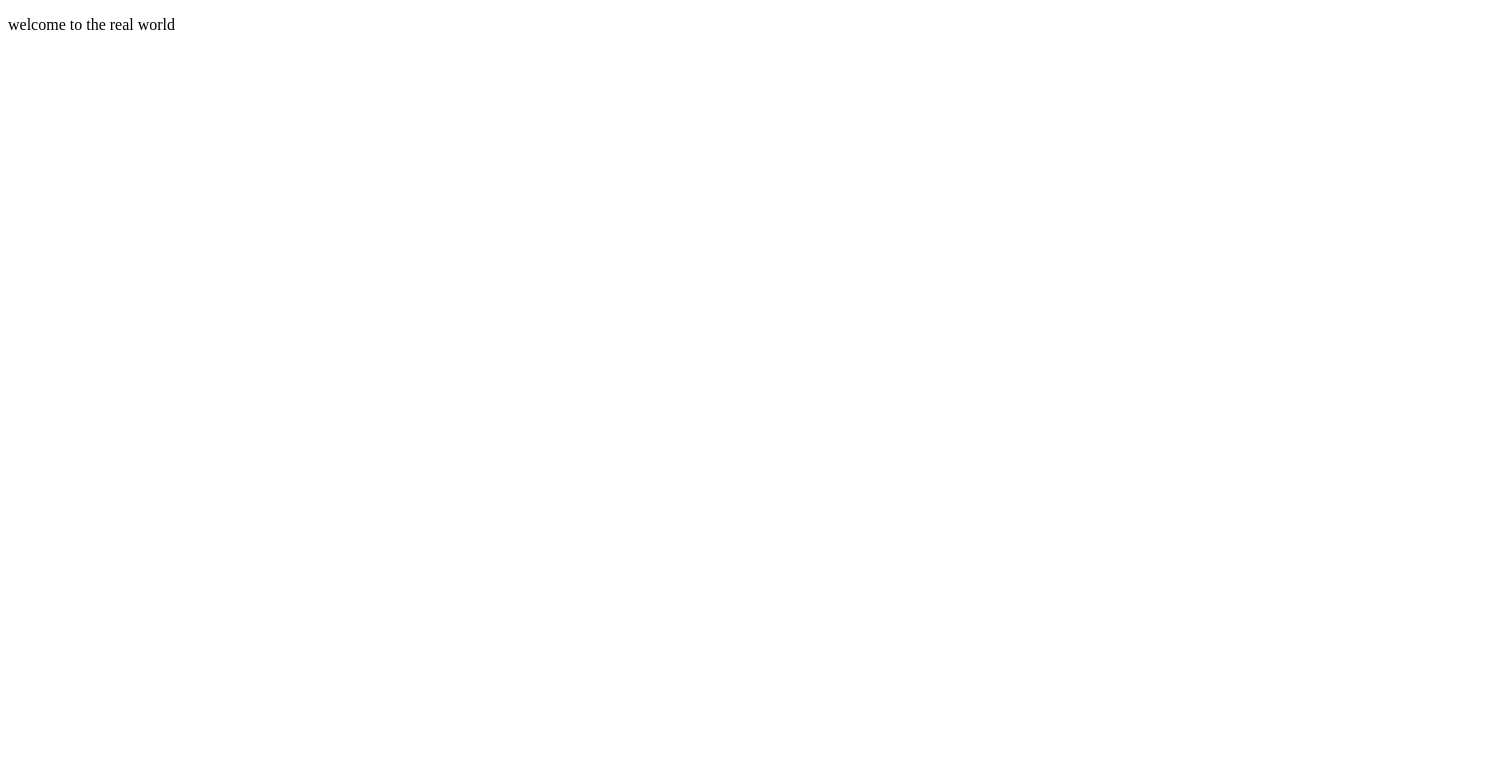
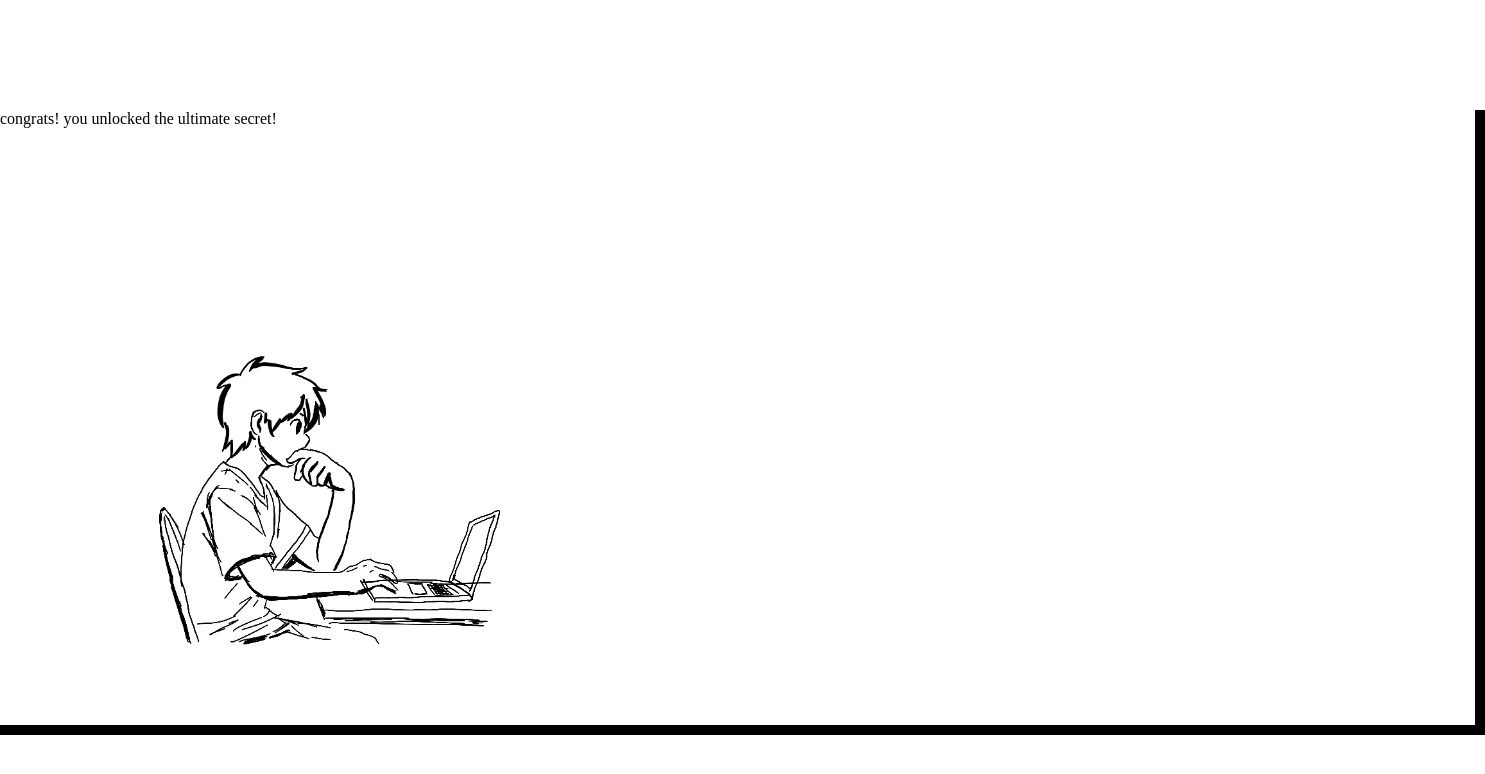
Before and after one commit to ryan-webcoding/portfolio, a plain HTML site: page stage3/index.html in a window 1280 px wide. Shown: the whole page, 1485 px wide, since content can reach past the window. Drawn offline with Linux system fonts and the light colour scheme.

Commit message:
adding more stages

```diff
--- a/stage2/index.js
+++ b/stage2/index.js
@@ -89,7 +89,10 @@ function playAnimation() {
 }
 
 function updateCounter() {
-  if (reachedMaxCount) return; // Stop counting after 100
+  if (reachedMaxCount) {
+    window.location.href = "../stage3/index.html"; // Redirect to another page
+    return;
+  }
 
   clickCount++;
   const counterElement = document.querySelector(".counter");
--- a/stage3/index.html
+++ b/stage3/index.html
@@ -4,8 +4,16 @@
     <meta charset="UTF-8" />
     <meta name="viewport" content="width=device-width, initial-scale=1.0" />
     <title>Document</title>
+    <link rel="stylesheet" href="./style.css" />
   </head>
   <body>
-    <p>welcome to the real world</p>
+    <p class="counter">congrats! you unlocked the ultimate secret!</p>
+    <img id="laptop" src="./laptop.png" alt="laptop" />
+    <img id="animation" src="./1.png" alt="idle" />
+    <div class="balls-scene-container">
+      <div class="wall"></div>
+      <div class="floor"></div>
+    </div>
+    <script src="./index.js"></script>
   </body>
 </html>
--- /dev/null
+++ b/stage3/index.js
@@ -0,0 +1,15 @@
+document.addEventListener("DOMContentLoaded", () => {
+  const img = document.getElementById("laptop");
+
+  img.addEventListener("mouseenter", () => {
+    img.src = "./laptop_on.png";
+  });
+
+  img.addEventListener("mouseleave", () => {
+    img.src = "./laptop.png";
+  });
+
+  img.addEventListener("click", () => {
+    window.location.href = "../stage4/index.html";
+  });
+});
--- /dev/null
+++ b/stage3/style.css
@@ -0,0 +1,66 @@
+*,
+*::before,
+*::after {
+  margin: 0;
+  padding: 0;
+  box-sizing: border-box;
+}
+
+.wall {
+  margin: 0;
+  margin-left: 1015px;
+  padding: 0;
+  position: absolute;
+  width: 10px;
+  height: 615px;
+  background-color: black;
+  z-index: 1; /* Lower stacking order */
+}
+
+.floor {
+  margin: 0;
+  width: 1485px;
+  height: 10px;
+  position: absolute;
+  margin-top: 615px;
+  background-color: black;
+  left: 0px;
+  z-index: 1; /* Lower stacking order */
+}
+
+.balls-scene-container {
+  margin-left: 460px;
+  margin-top: 110px;
+}
+
+#animation {
+  margin-top: 220px;
+  padding: 0;
+  position: absolute;
+  width: 500px;
+  height: auto;
+}
+
+.counter {
+  position: absolute;
+  margin: 0;
+  padding: 0;
+  text-align: center;
+}
+
+#paper-ball {
+  width: 50px;
+  height: auto;
+}
+
+#laptop {
+  position: absolute;
+  margin: 0;
+  padding: 0;
+  width: 140px;
+  height: auto;
+  margin-top: 400px;
+  margin-left: 360px;
+  z-index: 10; /* Ensures it's above other elements */
+  pointer-events: auto; /* Makes sure it receives mouse events */
+}
```
Also changed, not shown: stage4/index.html (added, +11 -0 lines), stage3/1.png (added), stage3/laptop.png (added), stage3/laptop_on.png (added).
